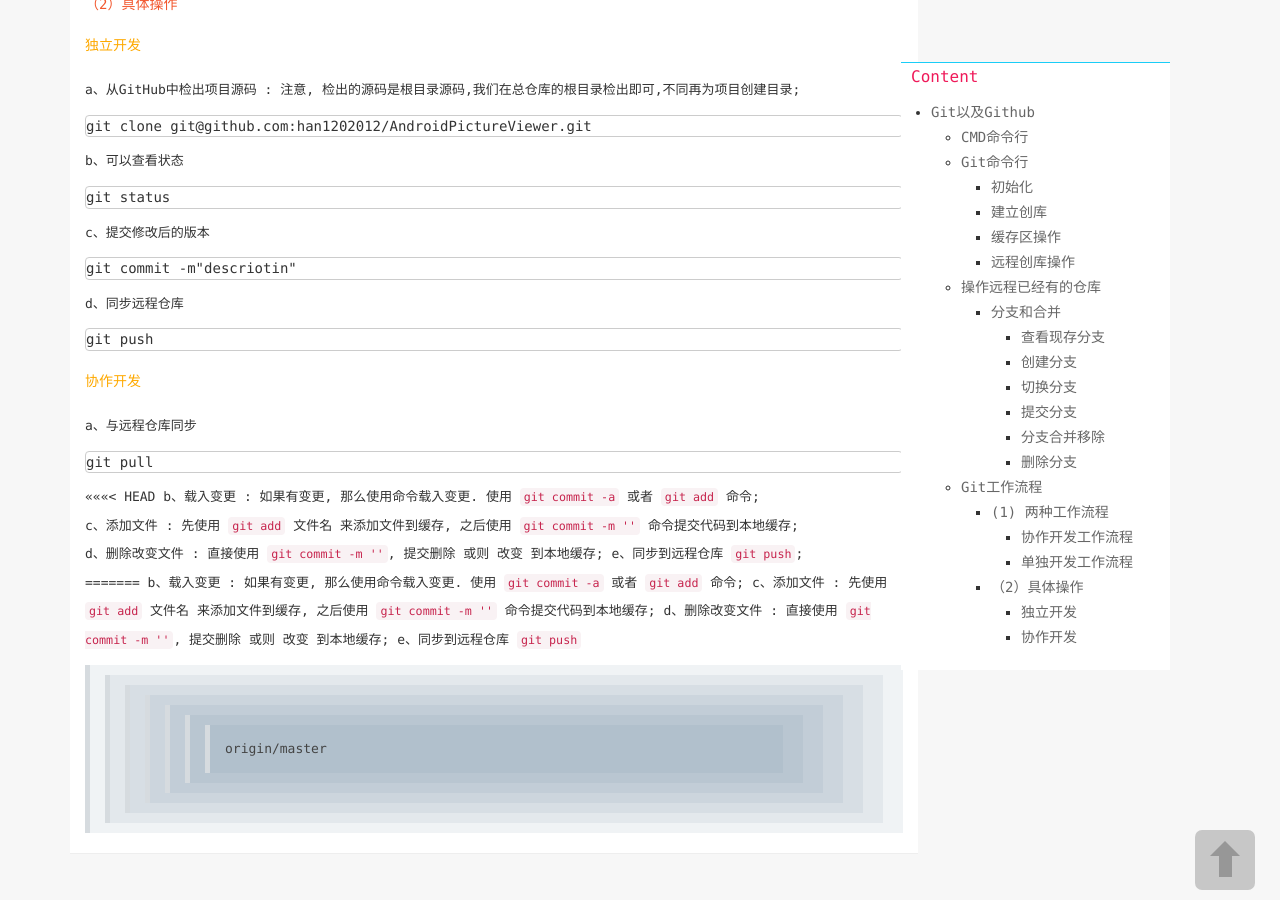
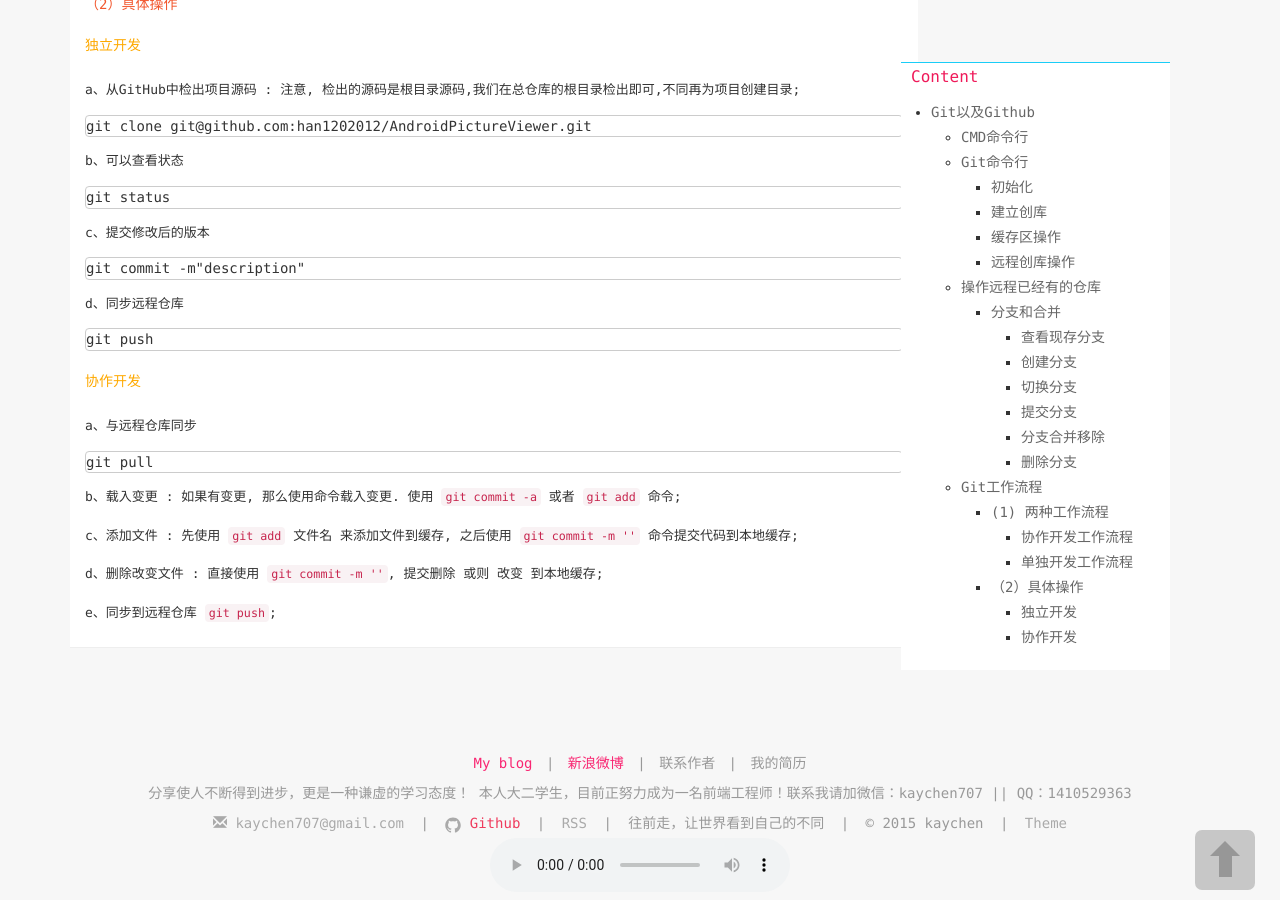
Before and after one commit to LittlewhiteChen/LittlewhiteChen.github.io, a Jekyll site: the page built from _posts/2015-09-10-Git以及Github的一些学习总结.md, in a window 1280 px wide and 900 px high, scrolled down 3572 px. Built offline with Jekyll 4.4.1, drawn with Linux system fonts in a browser that asks for light colours; nearby versions of some CDN libraries; comment, search, counter and statistics services are not loaded; a style sheet for code colours, icons or effects is not loaded.

```diff
--- a/_posts/2015-09-10-Git以及Github的一些学习总结.md
+++ b/_posts/2015-09-10-Git以及Github的一些学习总结.md
@@ -193,11 +193,12 @@
 
 c、提交修改后的版本
 
-	git commit -m"descriotin"
+	git commit -m"description"
 
 d、同步远程仓库
 
 	git push
+
 
 #### 协作开发
 
@@ -205,14 +206,11 @@
 
 	git pull
 
-<<<<<<< HEAD
+
 b、载入变更 : 如果有变更, 那么使用命令载入变更. 使用 `git commit -a` 或者 `git add` 命令;
+
 c、添加文件 : 先使用 `git add` 文件名 来添加文件到缓存, 之后使用 `git commit -m ''` 命令提交代码到本地缓存;
+
 d、删除改变文件 : 直接使用 `git commit -m ''`, 提交删除 或则 改变 到本地缓存;
+
 e、同步到远程仓库  `git push`;
-=======
-b、载入变更 : 如果有变更, 那么使用命令载入变更. 使用 `git commit -a` 或者 `git add` 命令;
-c、添加文件 : 先使用 `git add` 文件名 来添加文件到缓存, 之后使用 `git commit -m ''` 命令提交代码到本地缓存;
-d、删除改变文件 : 直接使用 `git commit -m ''`, 提交删除 或则 改变 到本地缓存;
-e、同步到远程仓库  `git push`
->>>>>>> origin/master
```
Also changed, not shown: _posts/2015-09-12- Alibaba2015年前端实习生在线笔试题.md (+28 -17 lines), img/artical/m1.png (added), img/artical/m2.png (added), img/artical/m3.png (added), img/artical/m4.png (added), img/artical/m5.png (added), img/artical/m6.png (added).
